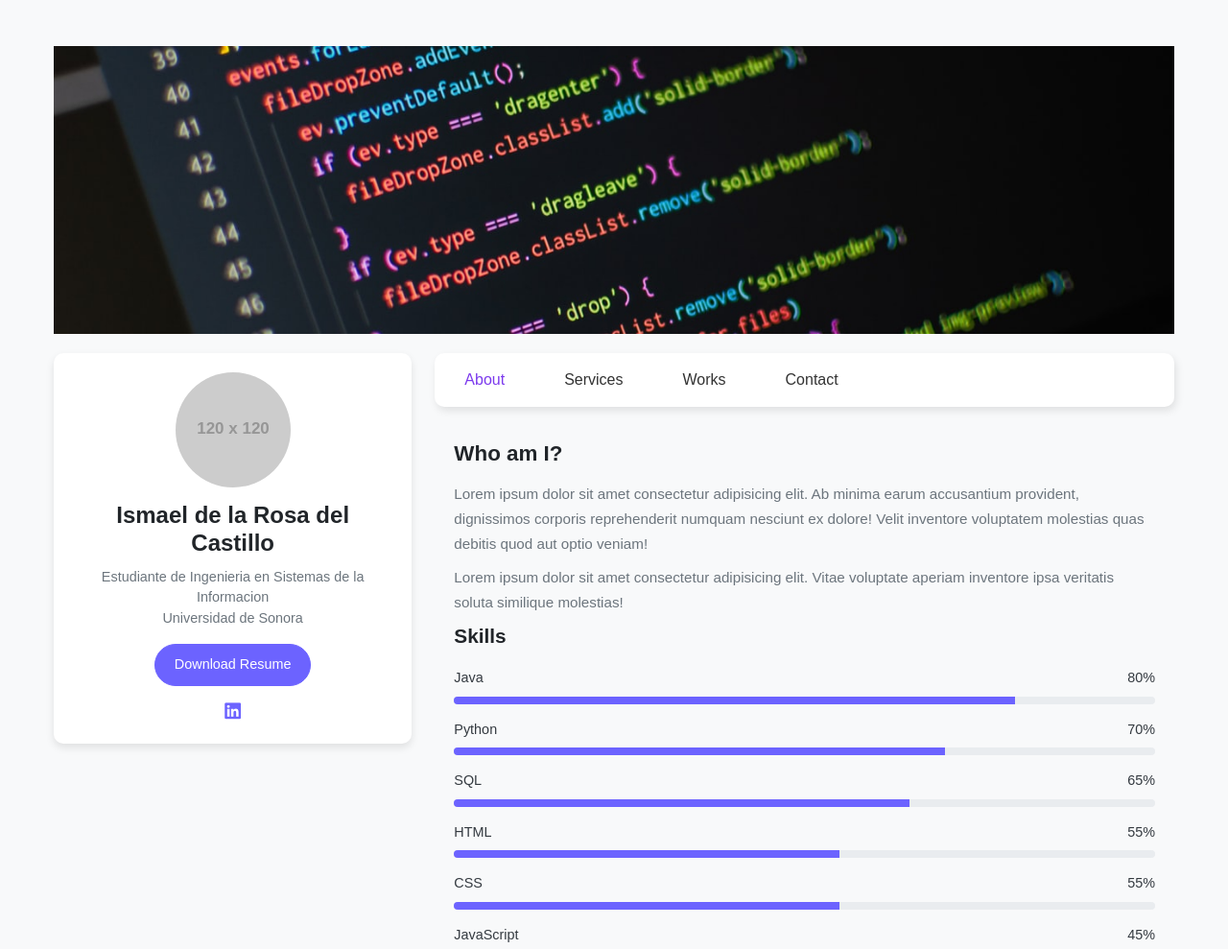
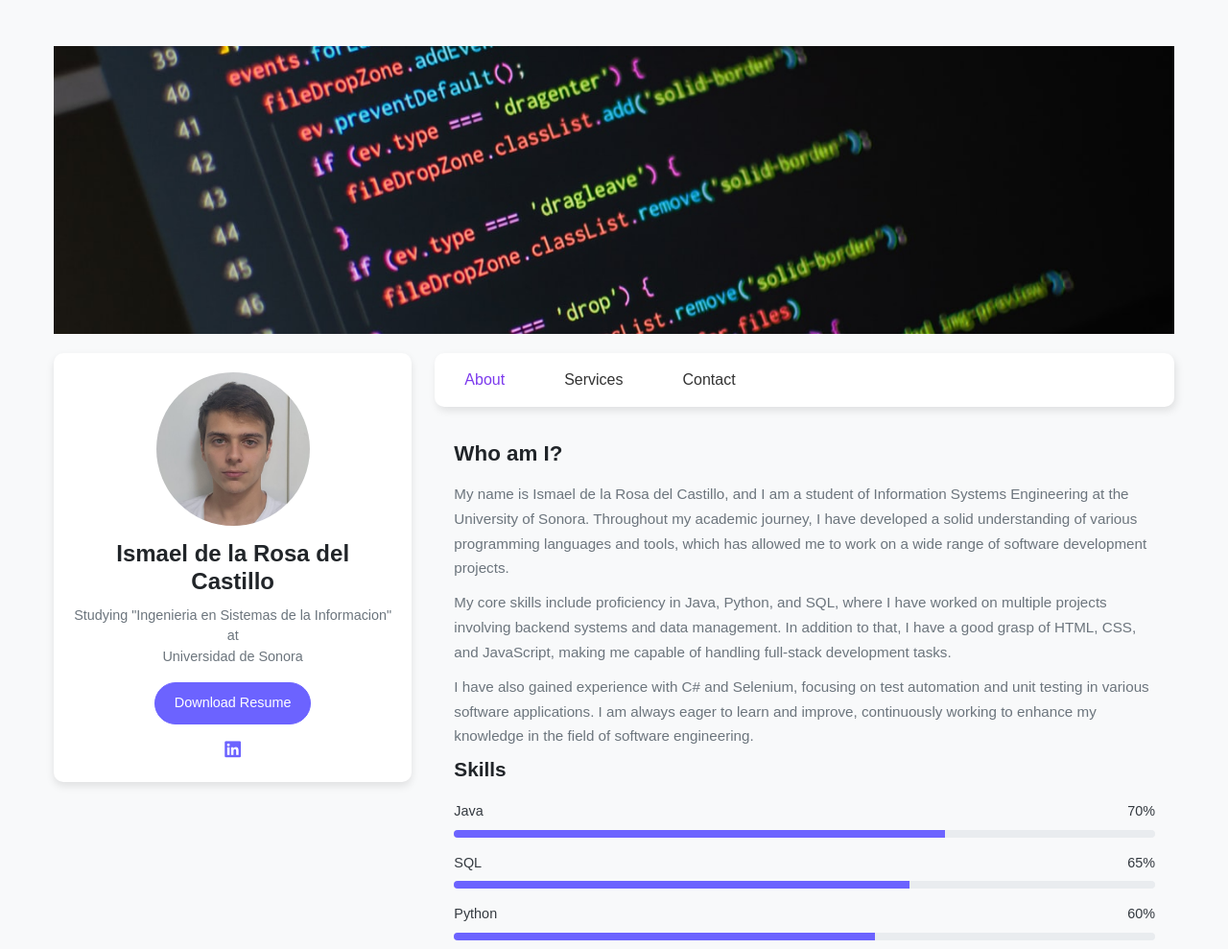
Before and after one commit to Ismaeldlr/CurriculumVitae, a plain HTML site: page index.html in a window 1280 px wide. Shown: the top 989 px of the page at 96% size. Drawn offline with nearby package versions, Linux system fonts and the light colour scheme; placeholder pictures from the web are drawn by us.

Commit message:
rm works, change Language

```diff
--- a/index.html
+++ b/index.html
@@ -22,12 +22,15 @@
       <!-- Profile Card -->
       <div class="col-lg-4 mb-4">
         <div class="profile-card text-center">
-          <img src="https://via.placeholder.com/120" alt="Profile Image" class="profile-img">
+          <img src="img/Ismael.jpeg" alt="Profile Image" class="profile-img">
           <h3>Ismael de la Rosa del Castillo</h3>
-          <p>Estudiante de Ingenieria en Sistemas de la Informacion <br> Universidad de Sonora</p>
+          <p>Studying "Ingenieria en Sistemas de la Informacion" at <br> Universidad de Sonora</p>
           <a href="#" class="btn btn-primary mb-3">Download Resume</a>
           <div class="social-icons">
-            <a href="#"><i class="fab fa-linkedin"></i></a> <!-- Icono de LinkedIn -->
+            <a href="https://www.linkedin.com/in/ismael-de-la-rosa-del-castillo-222640333/" target="_blank"
+              rel="noopener noreferrer">
+              <i class="fab fa-linkedin"></i>
+            </a> <!-- Icono de LinkedIn -->
           </div>
         </div>
       </div>
@@ -43,9 +46,11 @@
             <li class="nav-item">
               <a class="nav-link" href="services.html">Services</a>
             </li>
+            <!--
             <li class="nav-item">
               <a class="nav-link" href="works.html">Works</a>
             </li>
+            -->
             <li class="nav-item">
               <a class="nav-link" href="contact.html">Contact</a>
             </li>
@@ -55,21 +60,27 @@
         <!-- About Section -->
         <div class="about-section">
           <h4>Who am I?</h4>
-          <p>Lorem ipsum dolor sit amet consectetur adipisicing elit. Ab minima earum accusantium provident, dignissimos
-            corporis reprehenderit numquam nesciunt ex dolore! Velit inventore voluptatem molestias quas debitis quod
-            aut
-            optio veniam!</p>
-          <p>Lorem ipsum dolor sit amet consectetur adipisicing elit. Vitae voluptate aperiam inventore ipsa veritatis
-            soluta similique molestias!</p>
+          <p>
+            My name is Ismael de la Rosa del Castillo, and I am a student of Information Systems Engineering at
+            the University of Sonora. Throughout my academic journey, I have developed a solid understanding of
+            various programming languages and tools, which has allowed me to work on a wide range of software
+            development projects.
+          </p>
+          <p>
+            My core skills include proficiency in Java, Python, and SQL, where I have worked on multiple
+            projects involving backend systems and data management. In addition to that, I have a good grasp of
+            HTML, CSS, and JavaScript, making me capable of handling full-stack development tasks.
+          </p>
+          <p>
+            I have also gained experience with C# and Selenium, focusing on test automation and unit testing in
+            various software applications. I am always eager to learn and improve, continuously working to enhance my
+            knowledge in the field of software engineering.
+          </p>
+
 
           <!-- Skills Section -->
           <h5>Skills</h5>
-          <div class="mb-2">Java<span class="float-end">80%</span></div>
-          <div class="progress mb-3">
-            <div class="progress-bar progress-bar-custom" role="progressbar" style="width: 80%;"></div>
-          </div>
-
-          <div class="mb-2">Python <span class="float-end">70%</span></div>
+          <div class="mb-2">Java<span class="float-end">70%</span></div>
           <div class="progress mb-3">
             <div class="progress-bar progress-bar-custom" role="progressbar" style="width: 70%;"></div>
           </div>
@@ -77,6 +88,11 @@
           <div class="mb-2">SQL <span class="float-end">65%</span></div>
           <div class="progress mb-3">
             <div class="progress-bar progress-bar-custom" role="progressbar" style="width: 65%;"></div>
+          </div>
+
+          <div class="mb-2">Python <span class="float-end">60%</span></div>
+          <div class="progress mb-3">
+            <div class="progress-bar progress-bar-custom" role="progressbar" style="width: 60%;"></div>
           </div>
 
           <div class="mb-2">HTML <span class="float-end">55%</span></div>
--- a/style/styles.css
+++ b/style/styles.css
@@ -38,8 +38,8 @@ body {
 
 .profile-img {
   border-radius: 50%;
-  width: 120px;
-  height: 120px;
+  width: 160px;
+  height: 160px;
   object-fit: cover;
   margin-bottom: 15px;
 }
```
Also changed, not shown: contact.html (+1 -1 lines), services.html (+24 -17 lines), img/Ismael.jpeg (added).
